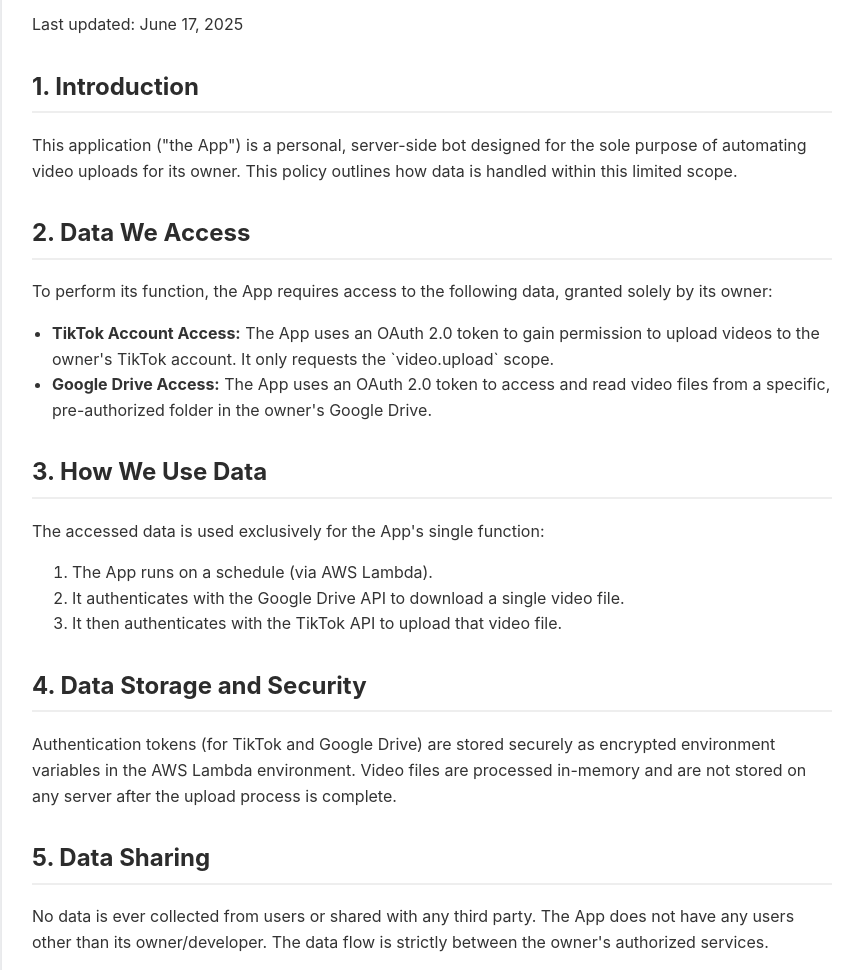
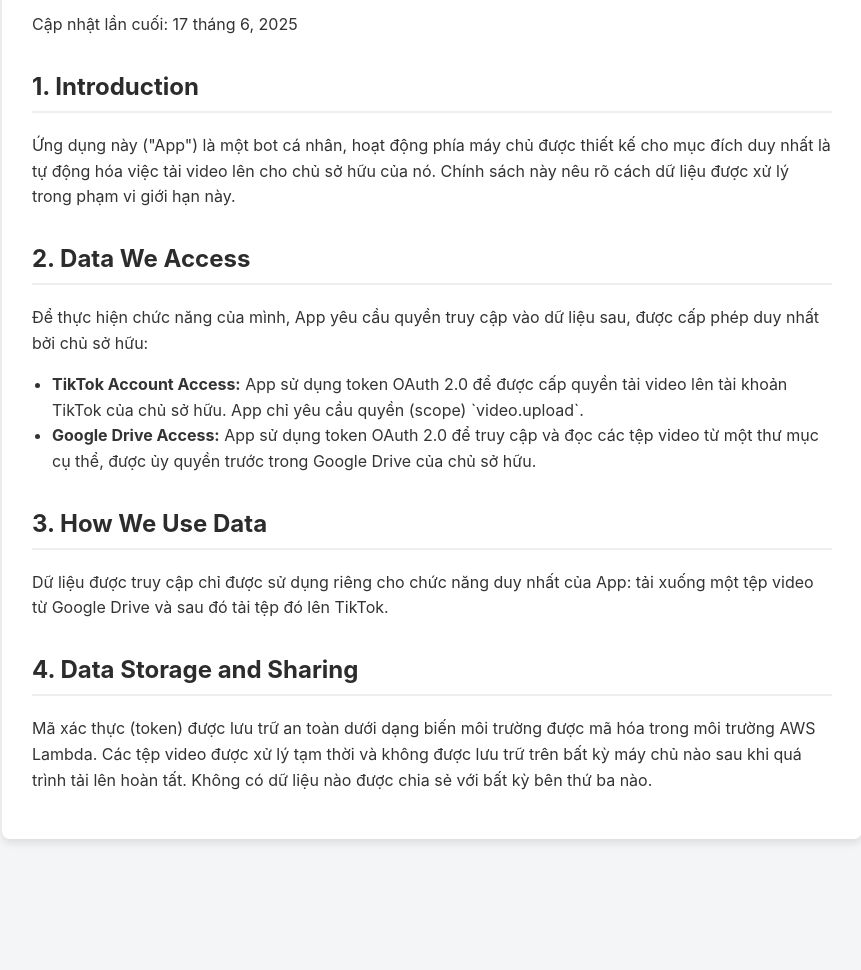
Before and after one commit to phucnguyengt/tiktokassistant, a plain HTML site: page privacy-policy.html in a window 1280 px wide. Shown: the part 172-1142 px from the top of the page, without its empty margins (208-1069 px from the left). After the commit the page ends 1071 px from the top, so only its background shows below. Drawn offline with Linux system fonts and the light colour scheme.

Commit message:
Update privacy-policy.html

```diff
--- a/privacy-policy.html
+++ b/privacy-policy.html
@@ -14,32 +14,24 @@
 </head>
 <body>
     <div class="container">
-        <h1>Privacy Policy</h1>
-        <p>Last updated: June 17, 2025</p>
+        <h1>Privacy Policy (Chính sách Bảo mật)</h1>
+        <p>Cập nhật lần cuối: 17 tháng 6, 2025</p>
 
         <h2>1. Introduction</h2>
-        <p>This application ("the App") is a personal, server-side bot designed for the sole purpose of automating video uploads for its owner. This policy outlines how data is handled within this limited scope.</p>
+        <p>Ứng dụng này ("App") là một bot cá nhân, hoạt động phía máy chủ được thiết kế cho mục đích duy nhất là tự động hóa việc tải video lên cho chủ sở hữu của nó. Chính sách này nêu rõ cách dữ liệu được xử lý trong phạm vi giới hạn này.</p>
 
         <h2>2. Data We Access</h2>
-        <p>To perform its function, the App requires access to the following data, granted solely by its owner:</p>
+        <p>Để thực hiện chức năng của mình, App yêu cầu quyền truy cập vào dữ liệu sau, được cấp phép duy nhất bởi chủ sở hữu:</p>
         <ul>
-            <li><strong>TikTok Account Access:</strong> The App uses an OAuth 2.0 token to gain permission to upload videos to the owner's TikTok account. It only requests the `video.upload` scope.</li>
-            <li><strong>Google Drive Access:</strong> The App uses an OAuth 2.0 token to access and read video files from a specific, pre-authorized folder in the owner's Google Drive.</li>
+            <li><strong>TikTok Account Access:</strong> App sử dụng token OAuth 2.0 để được cấp quyền tải video lên tài khoản TikTok của chủ sở hữu. App chỉ yêu cầu quyền (scope) `video.upload`.</li>
+            <li><strong>Google Drive Access:</strong> App sử dụng token OAuth 2.0 để truy cập và đọc các tệp video từ một thư mục cụ thể, được ủy quyền trước trong Google Drive của chủ sở hữu.</li>
         </ul>
 
         <h2>3. How We Use Data</h2>
-        <p>The accessed data is used exclusively for the App's single function:</p>
-        <ol>
-            <li>The App runs on a schedule (via AWS Lambda).</li>
-            <li>It authenticates with the Google Drive API to download a single video file.</li>
-            <li>It then authenticates with the TikTok API to upload that video file.</li>
-        </ol>
+        <p>Dữ liệu được truy cập chỉ được sử dụng riêng cho chức năng duy nhất của App: tải xuống một tệp video từ Google Drive và sau đó tải tệp đó lên TikTok.</p>
 
-        <h2>4. Data Storage and Security</h2>
-        <p>Authentication tokens (for TikTok and Google Drive) are stored securely as encrypted environment variables in the AWS Lambda environment. Video files are processed in-memory and are not stored on any server after the upload process is complete.</p>
-
-        <h2>5. Data Sharing</h2>
-        <p>No data is ever collected from users or shared with any third party. The App does not have any users other than its owner/developer. The data flow is strictly between the owner's authorized services.</p>
+        <h2>4. Data Storage and Sharing</h2>
+        <p>Mã xác thực (token) được lưu trữ an toàn dưới dạng biến môi trường được mã hóa trong môi trường AWS Lambda. Các tệp video được xử lý tạm thời và không được lưu trữ trên bất kỳ máy chủ nào sau khi quá trình tải lên hoàn tất. Không có dữ liệu nào được chia sẻ với bất kỳ bên thứ ba nào.</p>
     </div>
 </body>
 </html>
```
